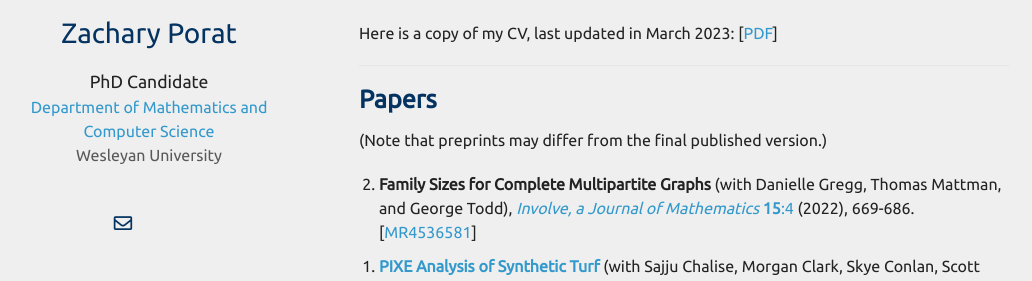
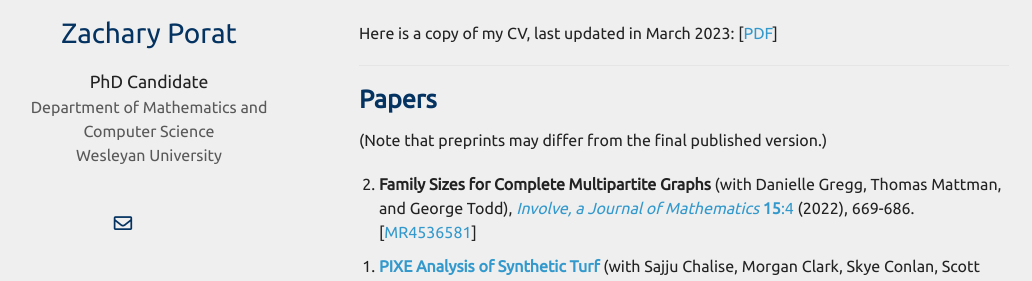
Before and after one commit to zporat/zporat.github.io, a Jekyll site: the page built from index.md, in a window 1280 px wide. Shown: the part 302-583 px from the top of the page, without its empty margins (106-1138 px from the left). Built offline with Jekyll 4.4.1, drawn with Linux system fonts in a browser that asks for light colours; nearby versions of some CDN libraries; a style sheet for code colours, icons or effects is not loaded; our own code applies the rules of GitHub Pages for plain Markdown files.

Commit message:
Update homepage.html

```diff
--- a/_layouts/homepage.html
+++ b/_layouts/homepage.html
@@ -45,11 +45,11 @@
         <h1 style="text-align:center">{{ site.title }}</h1>
 
         {% if site.position %}
-        <position style="font-size:1.10rem; text-align:center"">{{ site.position }}</position>
+        <position style="font-size:1.10rem; text-align:center">{{ site.position }}</position>
         <br>
         {% endif %}
         {% if site.affiliation %}
-        <a href="{{ site.department_link }}" rel="noopener">{{ site.department }}</a>
+        <a href="{{ site.department_link }}" rel="noopener"><autocolor>{{ site.department }}</autocolor></a>
         <br>
         {% endif %}
         {% if site.affiliation %}
```
